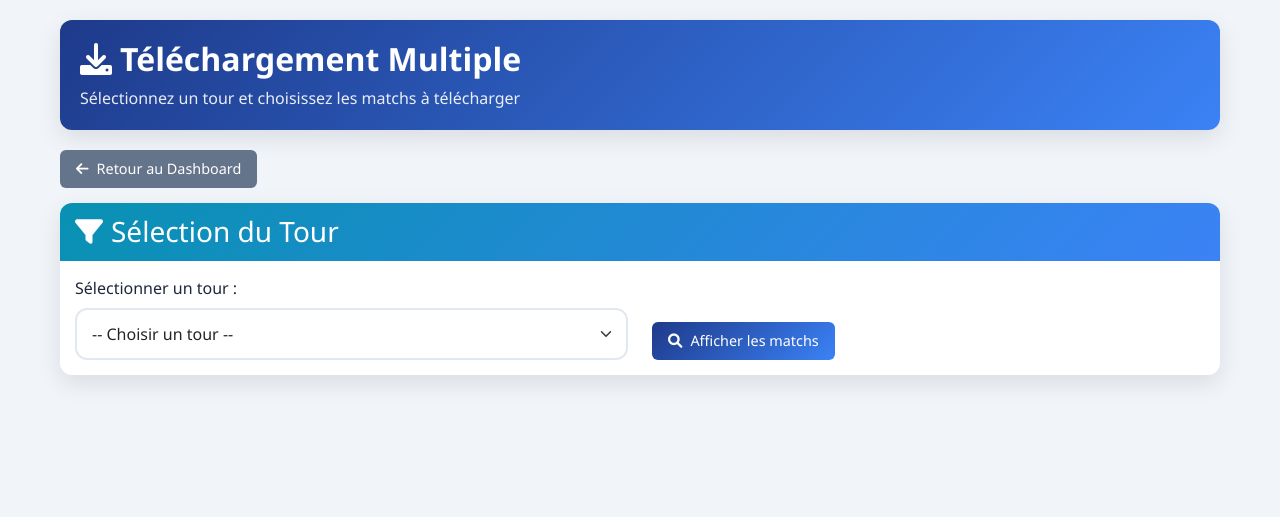
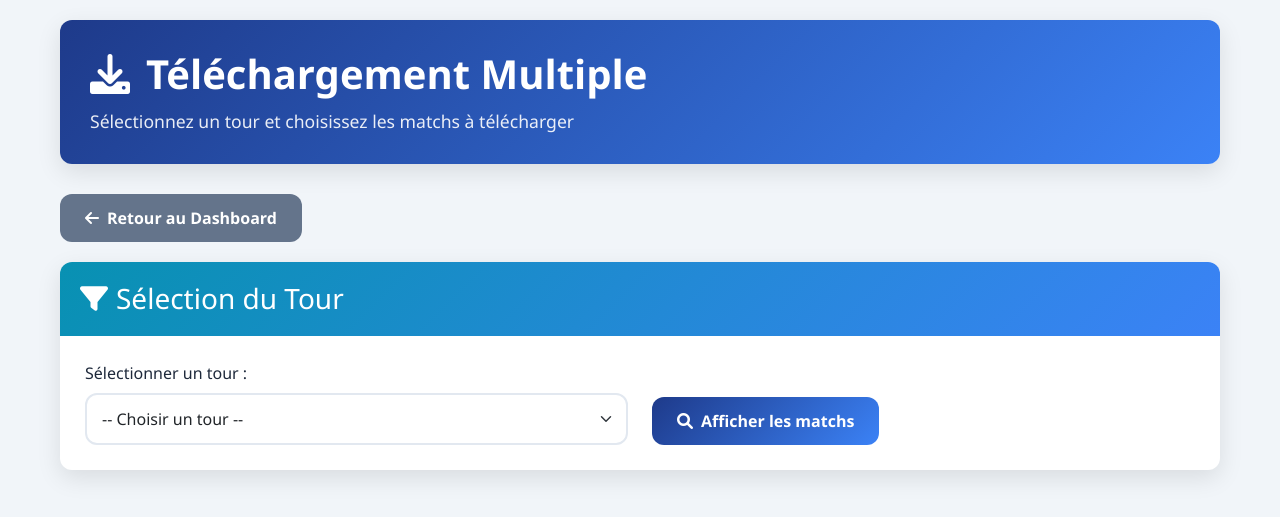
Before and after one commit to SySamba/designation_arbitre, a PHP site: page /telecharger_multiple.php in a window 1280 px wide. Shown: the top 517 px of the page. Run offline with PHP 8.4, Linux system fonts and the light colour scheme; the visitor is signed in with stand-in values (Sample User, id 1); data that the repository does not hold is empty.

Commit message:
first commit

```diff
--- a/telecharger_multiple.php
+++ b/telecharger_multiple.php
@@ -57,22 +57,22 @@ if (isset($_GET['tour']) && !empty($_GET['tour'])) {
         .header {
             background: linear-gradient(135deg, var(--primary-color), var(--secondary-color));
             color: white;
-            padding: 20px;
+            padding: 30px;
             border-radius: var(--border-radius);
-            margin-bottom: 20px;
+            margin-bottom: 30px;
             box-shadow: var(--box-shadow);
         }
 
         .header h1 {
             margin: 0;
-            font-size: 2rem;
+            font-size: 2.5rem;
             font-weight: 700;
         }
 
         .header p {
-            margin: 8px 0 0 0;
+            margin: 10px 0 0 0;
             opacity: 0.9;
-            font-size: 1rem;
+            font-size: 1.1rem;
         }
 
         .card {
@@ -87,12 +87,12 @@ if (isset($_GET['tour']) && !empty($_GET['tour'])) {
         .card-header {
             background: linear-gradient(135deg, var(--info-color), var(--secondary-color));
             color: white;
-            padding: 12px 15px;
+            padding: 20px;
             border: none;
         }
 
         .card-body {
-            padding: 15px;
+            padding: 25px;
         }
 
         .form-select {
@@ -109,12 +109,11 @@ if (isset($_GET['tour']) && !empty($_GET['tour'])) {
         }
 
         .btn {
-            border-radius: 6px;
-            padding: 8px 16px;
-            font-weight: 500;
+            border-radius: var(--border-radius);
+            padding: 12px 25px;
+            font-weight: 600;
             transition: var(--transition);
             border: none;
-            font-size: 0.9rem;
         }
 
         .btn-primary {
@@ -168,29 +165,24 @@ if (isset($_GET['tour']) && !empty($_GET['tour'])) {
         }
 
         .match-info {
-            font-size: 0.8rem;
+            font-size: 0.9rem;
             color: var(--text-light);
-            margin-bottom: 2px;
         }
 
         .match-teams {
             font-weight: 600;
             color: var(--text-dark);
-            font-size: 0.9rem;
         }
 
         .match-date {
             font-weight: 600;
             color: var(--primary-color);
-            font-size: 0.9rem;
         }
 
         .back-btn {
             background: var(--text-light);
             color: white;
-            margin-bottom: 15px;
-            padding: 8px 16px;
-            font-size: 0.9rem;
+            margin-bottom: 20px;
         }
 
         .back-btn:hover {
@@ -237,7 +215,7 @@ if (isset($_GET['tour']) && !empty($_GET['tour'])) {
     <div class="container">
         <!-- Header -->
         <div class="header">
-            <h1><i class="fas fa-download me-2"></i>Téléchargement Multiple</h1>
+            <h1><i class="fas fa-download me-3"></i>Téléchargement Multiple</h1>
             <p>Sélectionnez un tour et choisissez les matchs à télécharger</p>
         </div>
 
@@ -466,10 +444,10 @@ if (isset($_GET['tour']) && !empty($_GET['tour'])) {
 
             if (checkedBoxes.length > 0) {
                 downloadBtn.disabled = false;
-                downloadBtn.innerHTML = `<i class="fas fa-download me-1"></i>Télécharger (${checkedBoxes.length})`;
+                downloadBtn.innerHTML = `<i class="fas fa-download me-2"></i>Télécharger ${checkedBoxes.length} match(s) sélectionné(s)`;
             } else {
                 downloadBtn.disabled = true;
-                downloadBtn.innerHTML = `<i class="fas fa-download me-1"></i>Télécharger`;
+                downloadBtn.innerHTML = `<i class="fas fa-download me-2"></i>Télécharger les matchs sélectionnés`;
             }
         }
 
```
Also changed, not shown: other parts of telecharger_multiple.php (+19 -35 lines).
